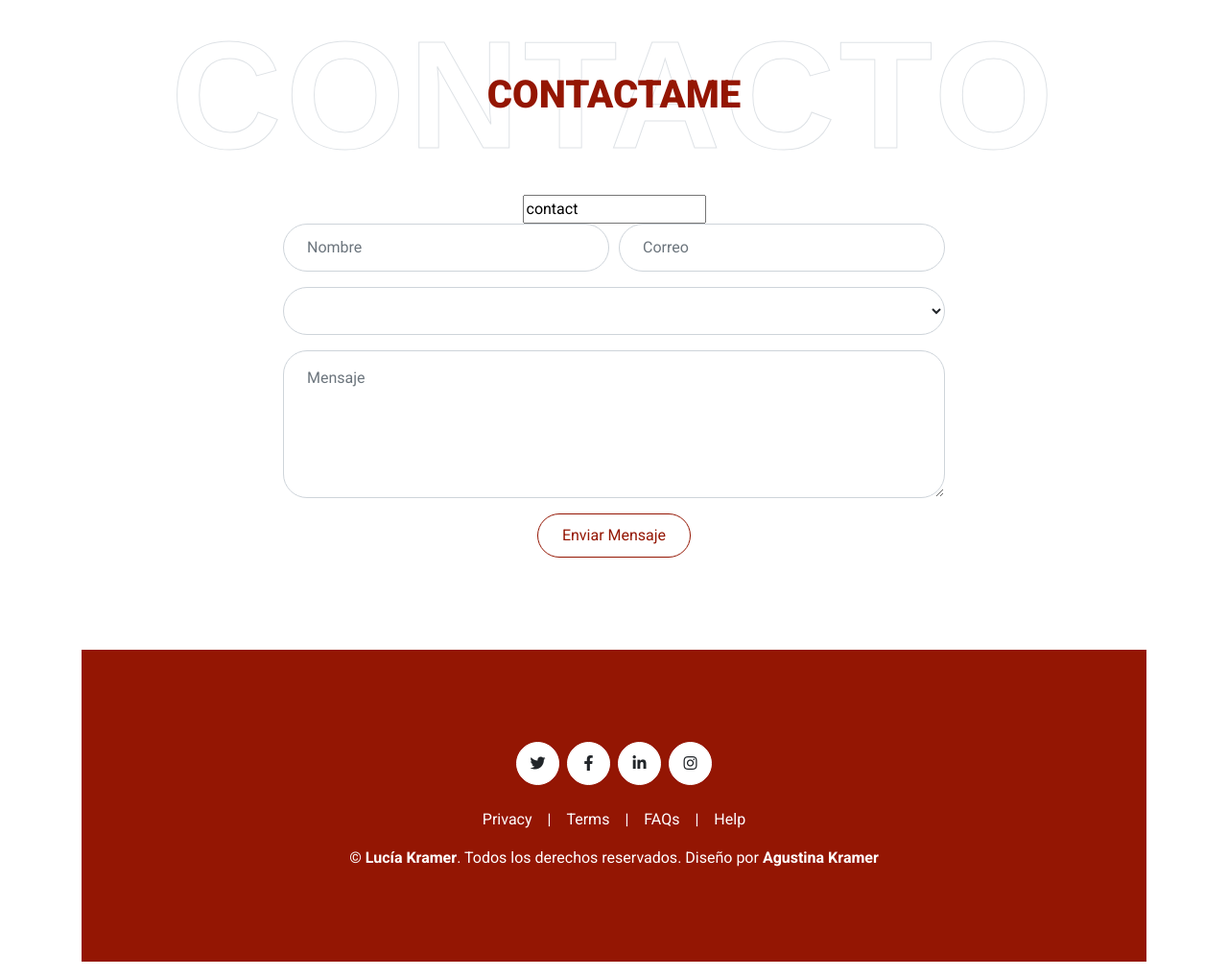
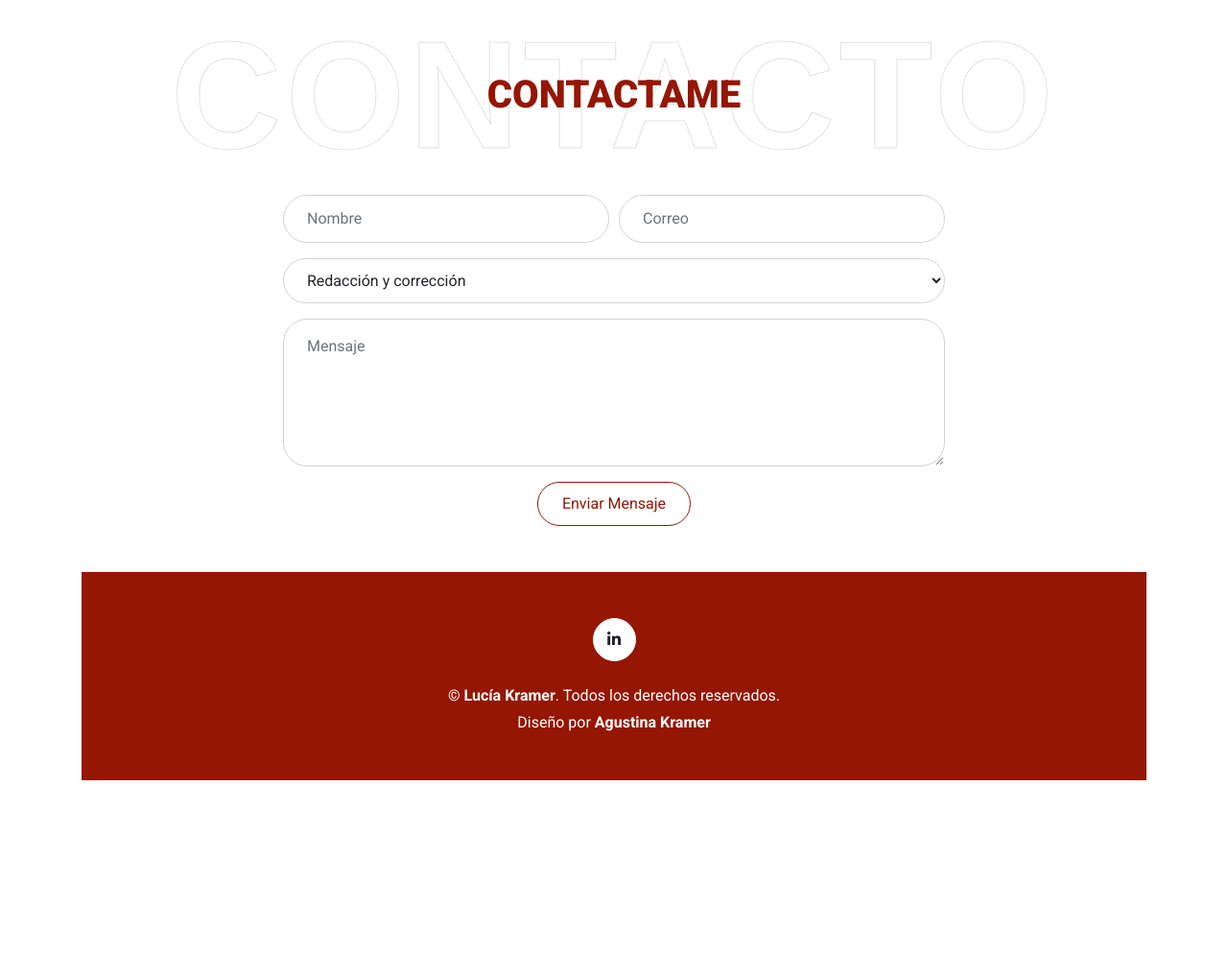
Before and after one commit to agustinakramer/PortfolioLucia, a website with bundled scripts: page index.html in a window 1280 px wide. Shown: the part 8797-9815 px from the top of the page at 96% size. After the commit the page ends 9626 px from the top, so only its background shows below. Built offline with nearby package versions, Linux system fonts and the light colour scheme.

Commit message:
fix definitivo al dropdown

```diff
--- a/freelancer-portfolio-template/scss/style.scss
+++ b/freelancer-portfolio-template/scss/style.scss
@@ -76,6 +76,16 @@ h6,
 
 .form-control {
     border-radius: 25px;
+}
+
+.custom-select-rounded {
+    height: auto;
+    padding: 0.75rem 1.25rem;
+    font-size: 1rem;
+    border: 1px solid #ced4da;
+    border-radius: 25px;
+    background-color: #fff;
+    color: #495057;
 }
 
 .scroll-to-bottom {
--- a/index.html
+++ b/index.html
@@ -718,10 +718,10 @@
                         <div class="col-lg-8">
                             <div class="contact-form text-center">
                                 <div id="success"></div>
-                                <form name="contact" method="POST" netlify netlify-honeypot="bot-field"
-                                    id="contactForm" action="/gracias.html">
+                                <form name="contact" method="POST" netlify netlify-honeypot="bot-field" id="contactForm"
+                                    action="/gracias.html">
                                     <!-- Campo oculto antispam -->
-                                    <input type="d-none" name="form-name" value="contact" />
+                                    <input type="hidden" name="form-name" value="contact" />
                                     <p class="d-none">
                                         <label>No llenar: <input name="bot-field" /></label>
                                     </p>
@@ -740,12 +740,13 @@
                                         </div>
                                     </div>
                                     <div class="control-group">
-                                        <select name="subject" id="subject" class="form-control p-4" required>
+                                        <select name="subject" id="subject" class="form-control custom-select-rounded"
+                                            required>
                                             <option value="" disabled>Seleccioná un servicio</option>
-                                            <option value="Redaccion y correccion">Redaccion y correccion</option>
+                                            <option value="Redaccion y correccion">Redacción y corrección</option>
                                             <option value="Editorial y publicaciones">Editorial y publicaciones</option>
-                                            <option value="Comunicacion y medios">Comunicacion y medios</option>
-                                            <option value="Mediacion linguistica y cultural">Mediacion linguistica y
+                                            <option value="Comunicacion y medios">Comunicación y medios</option>
+                                            <option value="Mediacion linguistica y cultural">Mediación lingüística y
                                                 cultural</option>
                                         </select>
                                         <p class="help-block text-danger"></p>
@@ -771,32 +772,25 @@
             <!-- Contact End -->
 
             <!-- Footer Start -->
-            <div class="container-fluid bg-primary text-white mt-5 py-5 px-sm-3 px-md-5">
-                <div class="container text-center py-5">
-                    <div class="d-flex justify-content-center mb-4">
-                        <a class="btn btn-light btn-social mr-2" href="#"><i class="fab fa-twitter"></i></a>
-                        <a class="btn btn-light btn-social mr-2" href="#"><i class="fab fa-facebook-f"></i></a>
-                        <a class="btn btn-light btn-social mr-2" href="#"><i class="fab fa-linkedin-in"></i></a>
-                        <a class="btn btn-light btn-social" href="#"><i class="fab fa-instagram"></i></a>
+            <div class="container-fluid bg-primary text-white py-5 px-3">
+                <div class="text-center">
+                    <div class="mb-4">
+                        <a class="btn btn-light btn-social" href="https://www.linkedin.com/in/luc%C3%ADa-kramer-3b842150/"
+                            target="_blank" aria-label="LinkedIn">
+                            <i class="fab fa-linkedin-in"></i>
+                        </a>
                     </div>
-                    <div class="d-flex justify-content-center mb-3">
-                        <a class="text-white" href="#">Privacy</a>
-                        <span class="px-3">|</span>
-                        <a class="text-white" href="#">Terms</a>
-                        <span class="px-3">|</span>
-                        <a class="text-white" href="#">FAQs</a>
-                        <span class="px-3">|</span>
-                        <a class="text-white" href="#">Help</a>
-                    </div>
-                    <p class="m-0">
-                        &copy;
-                        <a class="text-white font-weight-bold" href="#">Lucía Kramer</a>.
-                        Todos los derechos reservados. Diseño por
-                        <a class="text-white font-weight-bold" href="">Agustina Kramer</a>
+                    <p class="mb-1">
+                        &copy; <strong>Lucía Kramer</strong>. Todos los derechos reservados.
+                    </p>
+                    <p class="mb-0">
+                        Diseño por <strong>Agustina Kramer</strong>
                     </p>
                 </div>
             </div>
             <!-- Footer End -->
+
+
 
             <!-- Scroll to Bottom -->
             <a href="#about" class="scroll-to-bottom"><i class="fa fa-2x fa-angle-down text-white"></i></a>
```
Also changed, not shown: freelancer-portfolio-template/css/style.css, 1 other file.
